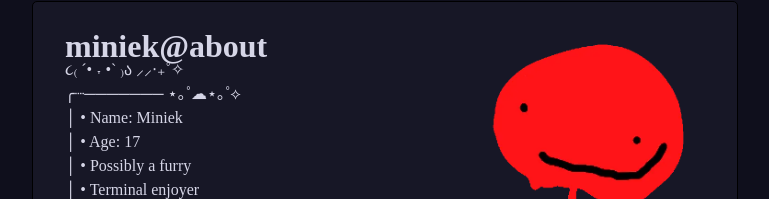
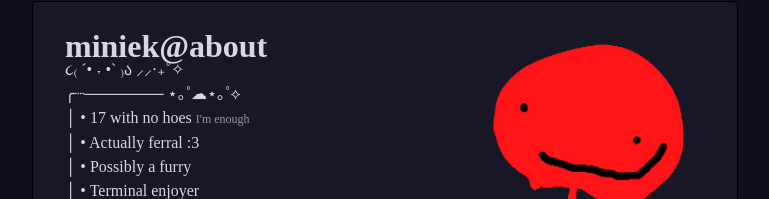
Before and after one commit to Miniek1/miniek.dev, a plain HTML site: page index.html in a window 1280 px wide. Shown: the part 245-444 px from the top of the page, without its empty margins (255-1024 px from the left). Drawn offline with Linux system fonts and the light colour scheme; a web font is replaced by a local one.

Commit message:
Changed some about me lines

```diff
--- a/index.html
+++ b/index.html
@@ -15,8 +15,8 @@
             <h1>miniek@about</h1>
             <p>૮₍ ´• ˕ •` ₎ა  ⸝⸝‧₊˚✧</p>
             <p>╭┈─────── ⋆｡˚☁︎⋆｡˚⟡</p>
-            <p>│ • Name: Miniek</p>
-            <p>│ • Age: 17</p>
+            <p>│ • 17 with no hoes <small>I'm enough</small></p>
+            <p>│ • Actually ferral :3</p>
             <p>│ • Possibly a furry</p>
             <p>│ • Terminal enjoyer</p>
             <p>│ • Linux user <small>(arch btw)</small></p>
```
